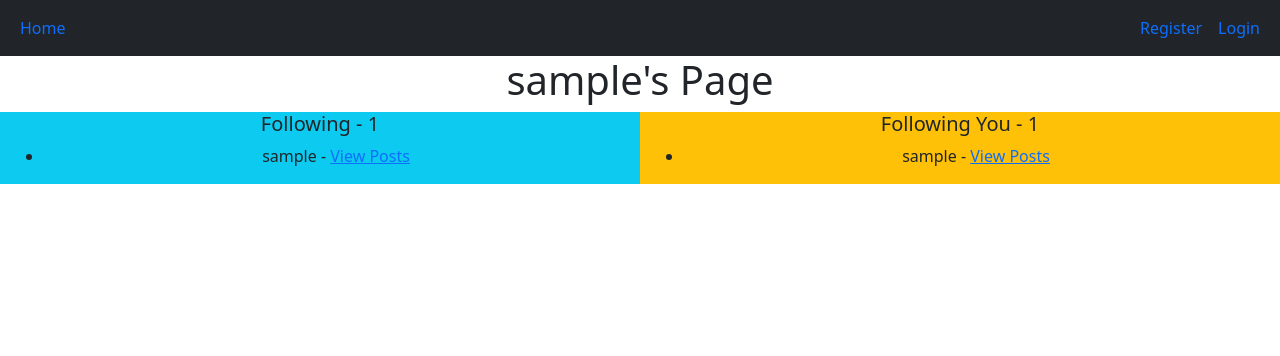
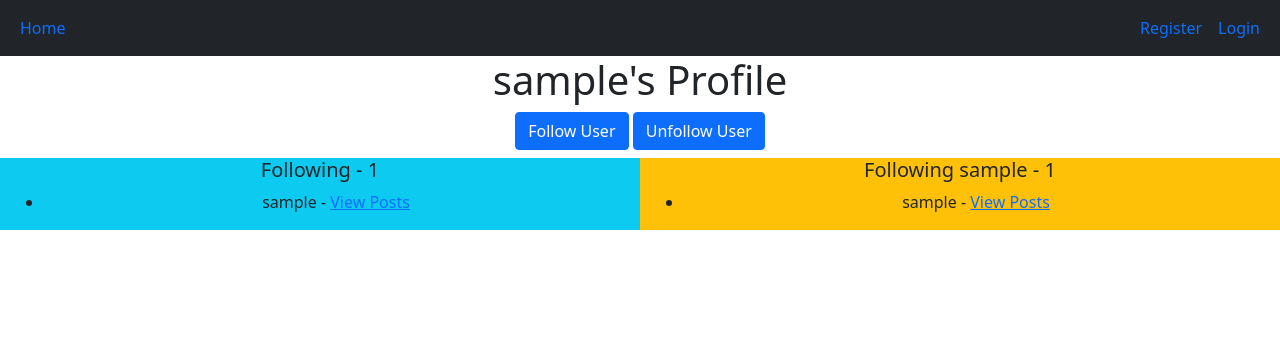
Before and after one commit to ZakMcRae/psts-api-front-end, a FastAPI app: template Blog_FastAPI/templates/user/profile.html in a window 1280 px wide. Shown: the top 356 px of the page. Run offline with FastAPI, Linux system fonts and the light colour scheme; the template is opened without the code that fills it: most values are stand-ins (such as "Sample title", 1, 10 or a date in 2020).

Commit message:
added follow/unfollow to user profile page
also clarified some displayed text

```diff
--- a/Blog_FastAPI/templates/user/profile.html
+++ b/Blog_FastAPI/templates/user/profile.html
@@ -3,7 +3,11 @@
 {% block content %}
 
     <div>
-        <h1 class="text-center">{{ user_info.get('username') }}'s Page</h1>
+        <h1 class="text-center">{{ user_info.get('username') }}'s Profile</h1>
+    </div>
+    <div class="text-center mb-2">
+        <a class="btn btn-primary" href="{{ url_for('get_follow_user', user_id=user_info.get('id')) }}">Follow User</a>
+        <a class="btn btn-primary" href="{{ url_for('get_unfollow_user', user_id=user_info.get('id')) }}">Unfollow User</a>
     </div>
 
     <div>
@@ -11,7 +15,7 @@
             <div class="col bg-info">
                 <h5>Following - {{ followers|length }}</h5>
                 {% if followers|length < 1  %}
-                    <p>You are not currently following anybody</p>
+                    <p>{{ user_info.get('username') }} is not currently following anybody</p>
                 {% else %}
                     <div>
                         <ul>
@@ -24,9 +28,9 @@
             </div>
 
             <div class="col bg-warning">
-                <h5>Following You - {{ following|length }}</h5>
+                <h5>Following {{ user_info.get('username') }} - {{ following|length }}</h5>
                 {% if following|length < 1  %}
-                    <p>Nobody is currently following you</p>
+                    <p>Nobody is currently following {{ user_info.get('username') }}</p>
                 {% else %}
                     <div>
                         <ul>
```
